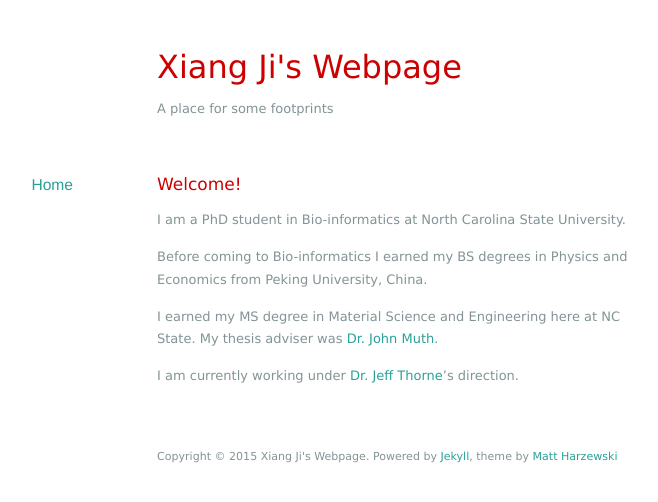
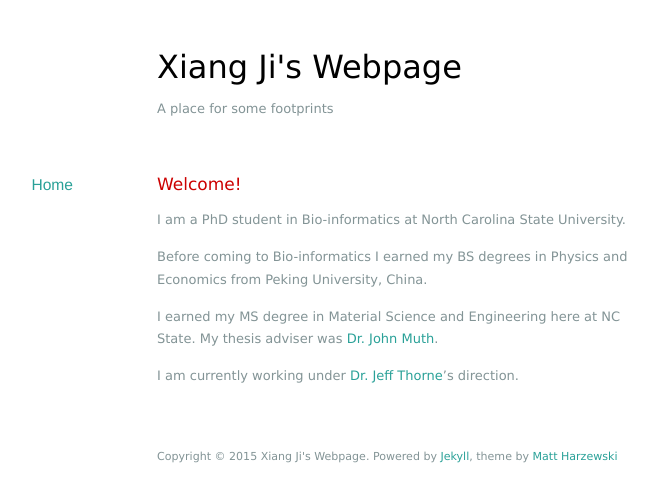
Before and after one commit to xiang-ji-ncsu/xiang-ji-ncsu.github.io, a Jekyll site: the page built from index.markdown, in a window 1280 px wide. Shown: the top 502 px of the page, without its empty margins (233-891 px from the left). Built offline with Jekyll 4.4.1, drawn with Linux system fonts in a browser that asks for light colours; nearby versions of some CDN libraries.

Commit message:
change title color

```diff
--- a/assets/css/colors-light.css
+++ b/assets/css/colors-light.css
@@ -19,7 +19,7 @@ h1, h2, h3 {
 }
 
 h1 a, h1 a:visited, h1 a:active {
-	color: #CC0000;
+	color: #000000;
 }
 
 h1 a:hover {
@@ -32,7 +32,7 @@ article h1 a.anchor {
 }
 
 blockquote {
-	border-color: #000000;
+	border-color: #2aa198;
 }
 
 #sidebar a:hover {
```
Also changed, not shown: 1 other file.
